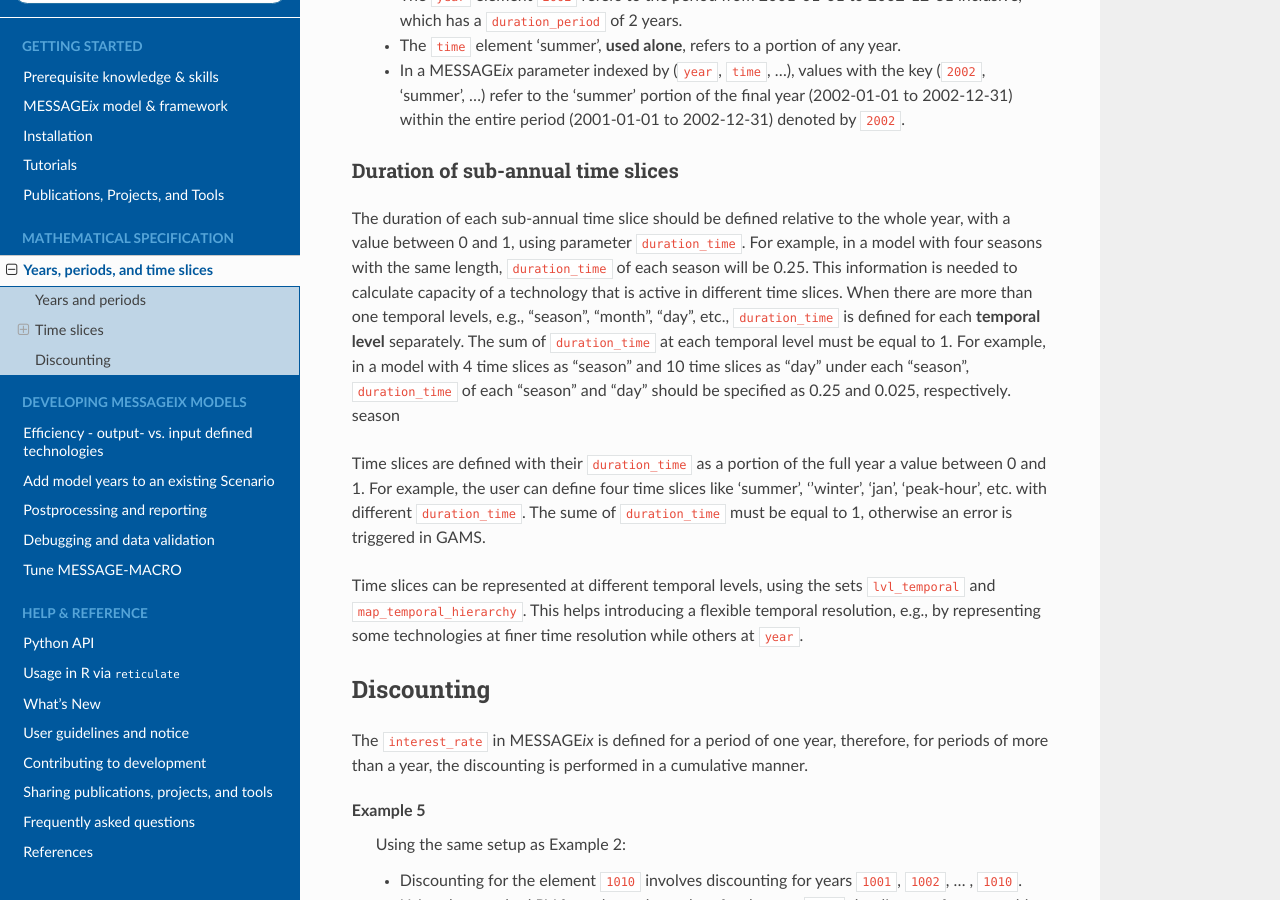
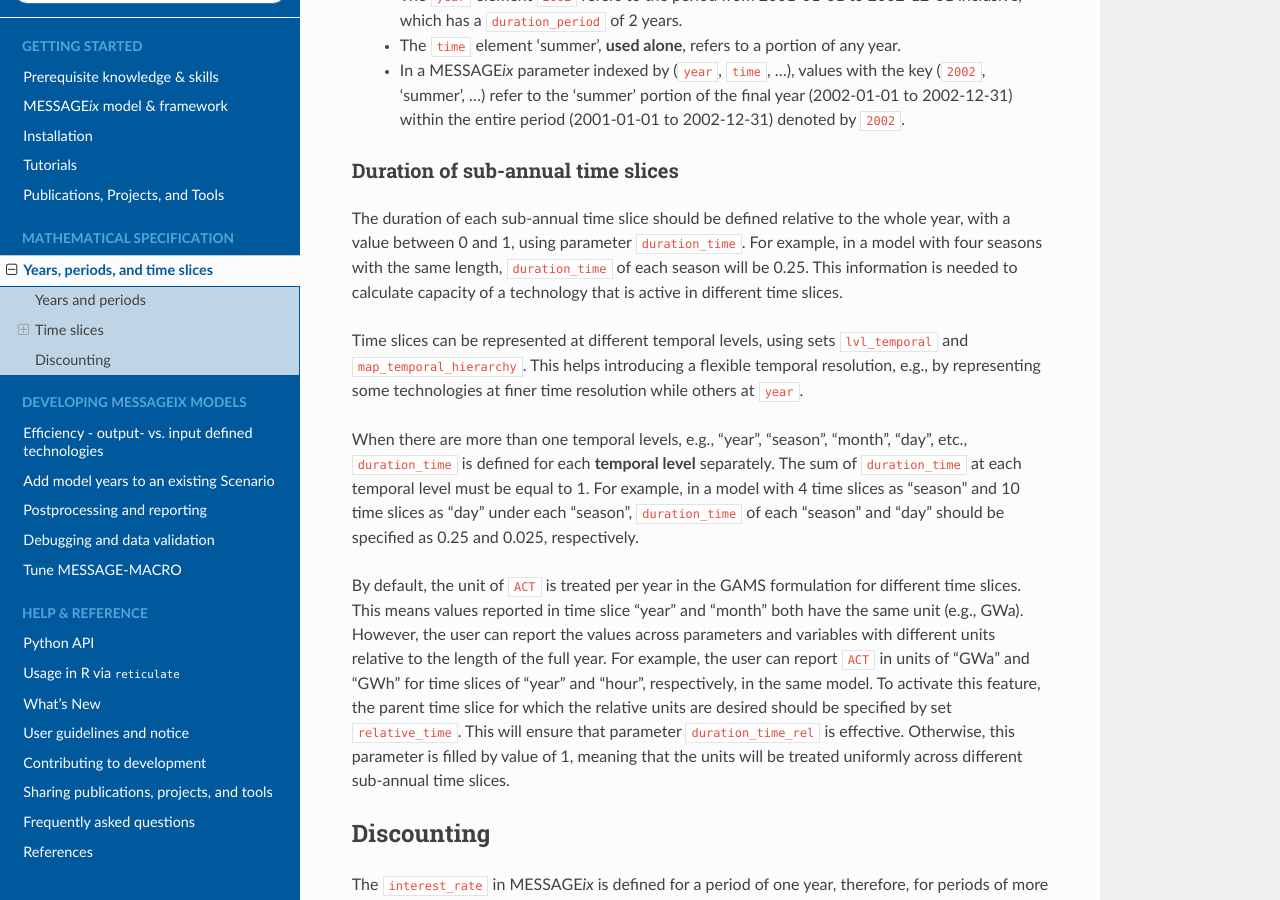
Before and after one commit to iiasa/message_ix, a Sphinx documentation site: the page built from doc/time.rst, in a window 1280 px wide and 900 px high, scrolled down 1511 px. Built offline with Sphinx 7.4.7 and the Read the Docs theme 2.0.0, drawn with Linux system fonts in a browser that asks for light colours; pages that are not in the unit, such as notebooks, are missing from menus.

Commit message:
Update models.py and documentation for new set `relative_time`

```diff
--- a/doc/time.rst
+++ b/doc/time.rst
@@ -58,18 +58,22 @@
 The duration of each sub-annual time slice should be defined relative to the whole year, with a value
 between 0 and 1, using parameter ``duration_time``. For example, in a model with four seasons with the same length, ``duration_time`` of each season will be 0.25.
 This information is needed to calculate capacity of a technology that is active in different time slices.
-When there are more than one temporal levels, e.g., "season", "month", "day", etc., ``duration_time`` is defined for each **temporal level** separately.
+
+Time slices can be represented at different temporal levels, using sets ``lvl_temporal`` and ``map_temporal_hierarchy``.
+This helps introducing a flexible temporal resolution, e.g., by representing some technologies at finer time resolution
+while others at ``year``.
+
+When there are more than one temporal levels, e.g., "year", "season", "month", "day", etc., ``duration_time`` is defined for each **temporal level** separately.
 The sum of ``duration_time`` at each temporal level must be equal to 1. For example, in a model with 4 time slices as "season" and 10 time slices as "day" under each "season",
 ``duration_time`` of each "season" and "day" should be specified as 0.25 and 0.025, respectively.
-season
 
-Time slices are defined with their ``duration_time`` as a portion of the full year a value between 0 and 1.
-For example, the user can define four time slices like 'summer', ''winter', 'jan', 'peak-hour', etc.
-with different ``duration_time``. The sume of ``duration_time`` must be equal to 1, otherwise an error is triggered in GAMS.
-
-Time slices can be represented at different temporal levels, using the sets ``lvl_temporal`` and ``map_temporal_hierarchy``.
-This helps introducing a flexible temporal resolution, e.g., by representing some technologies at finer time resolution
-while others at ``year``.
+By default, the unit of ``ACT`` is treated per year in the GAMS formulation for different time slices. This means values reported
+in time slice "year" and "month" both have the same unit (e.g., GWa). However, the user can report the values across parameters
+and variables with different units relative to the length of the full year. For example, the user can report ``ACT`` in units of
+"GWa" and "GWh" for time slices of "year" and "hour", respectively, in the same model. To activate this feature, the parent time slice
+for which the relative units are desired should be specified by set ``relative_time``. This will ensure that parameter ``duration_time_rel``
+is effective. Otherwise, this parameter is filled by value of 1, meaning that the units will be treated uniformly across
+different sub-annual time slices.
 
 Discounting
 ===========
```
Also changed, not shown: 3 other files.
